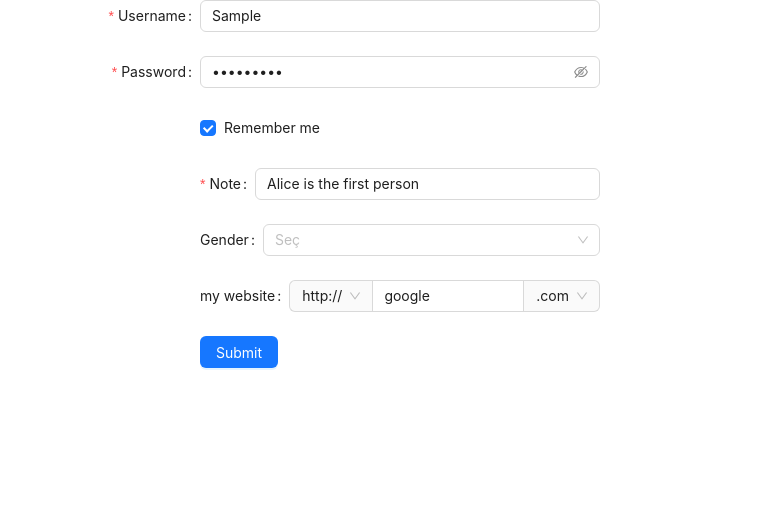
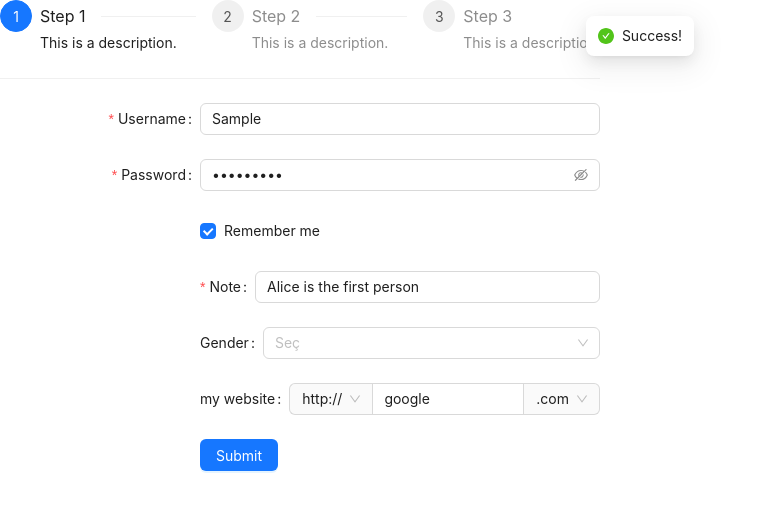
Before and after one commit to oguzhanascier/register-with-antdesing, a React (Create React App) app: page / in a window 1280 px wide. Both pictures are taken after typing "Sample", "Sample123" into the empty fields and a click on the button "Submit". Shown: the top 512 px of the page, without its empty margins (0-760 px from the left). Built offline with nearby package versions, Linux system fonts and the light colour scheme.

Commit message:
ui experiment

```diff
--- a/src/App.css
+++ b/src/App.css
@@ -36,3 +36,17 @@
     transform: rotate(360deg);
   }
 }
+
+
+.ant-steps-item-finish .ant-steps-item-icon  {
+  background-color: orange !important;
+}
+
+
+.ant-steps-item-finish .ant-steps-item-icon .ant-steps-finish-icon {
+  color: white !important;
+}
+
+.ant-steps-item-finish.ant-steps-item-icon.ant-steps-icon-dot {
+  background-color: orange!important;
+}
--- a/src/App.js
+++ b/src/App.js
@@ -1,7 +1,8 @@
-import { Button, Checkbox, Form, Input } from "antd";
+import { Button, Checkbox, Form, Input,message  } from "antd";
 import { GanderForm } from "./components/Ganderform.jsx";
 import {Webadress } from "./components/Webadress.jsx";
-
+import { Message } from "./components/Submitmessage.jsx";
+import { Step } from "./components/Steps.jsx";
 const App = () => {
   const [form] = Form.useForm();
   const onFinish = (values) => {
@@ -24,6 +25,23 @@ const App = () => {
       span: 16,
     },
   };
+
+
+
+
+/* This code is using the `useMessage` hook from the `antd` library to create a message API and a
+context holder. The `success` function is then defined to open a success message using the
+`messageApi` object with a duration of 3 seconds. This is used to display a success message when the
+form is submitted successfully. */
+  const [messageApi, contextHolder] = message.useMessage();
+  const success = () => {
+    messageApi.open({
+      type: 'success',
+      content: 'Success!',
+      duration: 3,
+    });
+  };
+
   return (
     <Form
       name="basic"
@@ -45,6 +63,10 @@ const App = () => {
       {...layout}
       form={form}
     >
+
+      <Step/>
+    <Message contextHolder={contextHolder}/>
+
       <Form.Item
         label="Username"
         name="username"
@@ -90,7 +112,7 @@ const App = () => {
       >
         <GanderForm form={form} />
         <Webadress/>
-        <Button type="primary" htmlType="submit">
+        <Button type="primary" htmlType="submit" onClick={success}>
           Submit
         </Button>
       </Form.Item>
--- a/src/components/Ganderform.jsx
+++ b/src/components/Ganderform.jsx
@@ -29,6 +29,7 @@ function GanderForm(props) {
         <Select
         form={props.form}
           placeholder="Seç"
+
         >
           <Option value="male">male</Option>
           <Option value="female">female</Option>
--- /dev/null
+++ b/src/components/Steps.jsx
@@ -0,0 +1,40 @@
+import { Divider, Steps } from 'antd';
+import { useState } from 'react';
+import './../App.css'
+const Step = () => {
+
+  const [current, setCurrent] = useState(0);
+  const onChange = (value) => {
+    console.log('onChange:', value);
+    setCurrent(value);
+  };
+  const description = 'This is a description.';
+  return (
+    <>
+      <Steps
+      className="step"
+        current={current}
+        onChange={onChange}
+        items={[
+          {
+            title: 'Step 1',
+            description,
+          },
+          {
+            title: 'Step 2',
+            description,
+          },
+          {
+            title: 'Step 3',
+            description,
+          },
+        ]}
+      />
+
+      <Divider />
+
+
+    </>
+  );
+};
+export  {Step};
```
